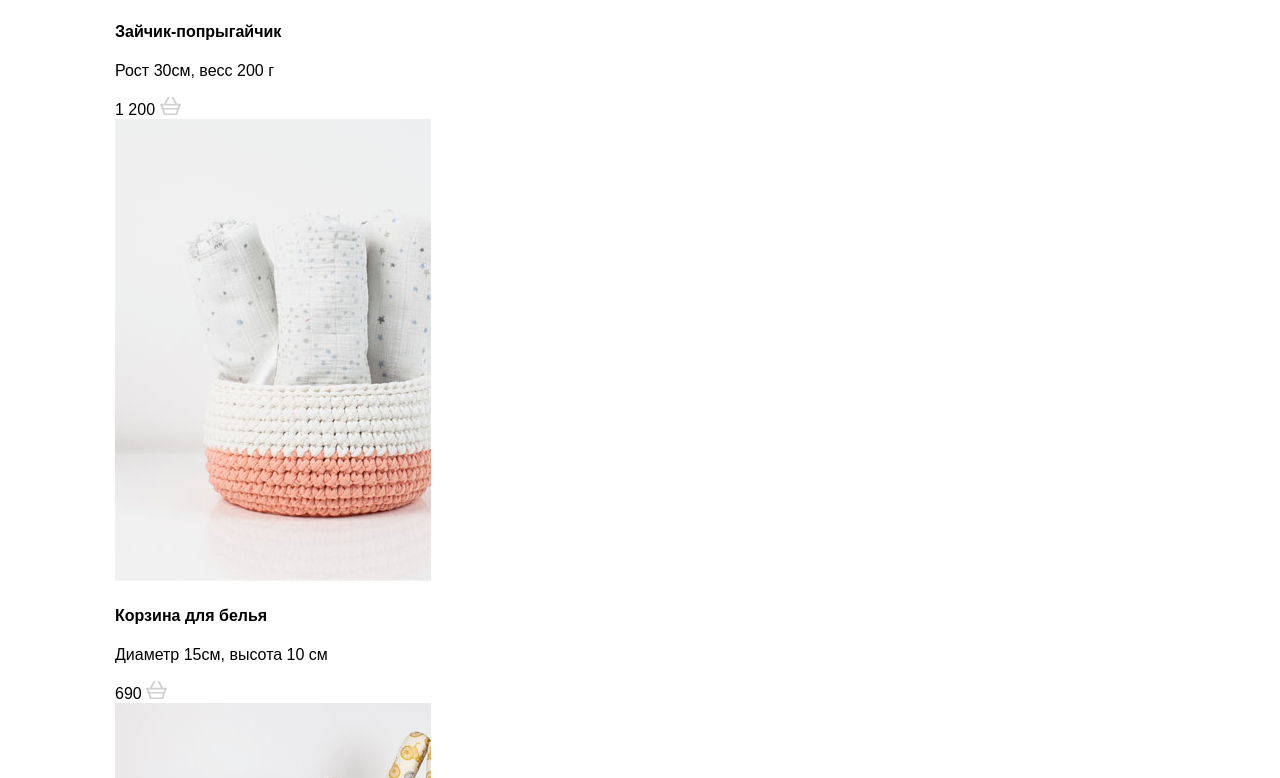
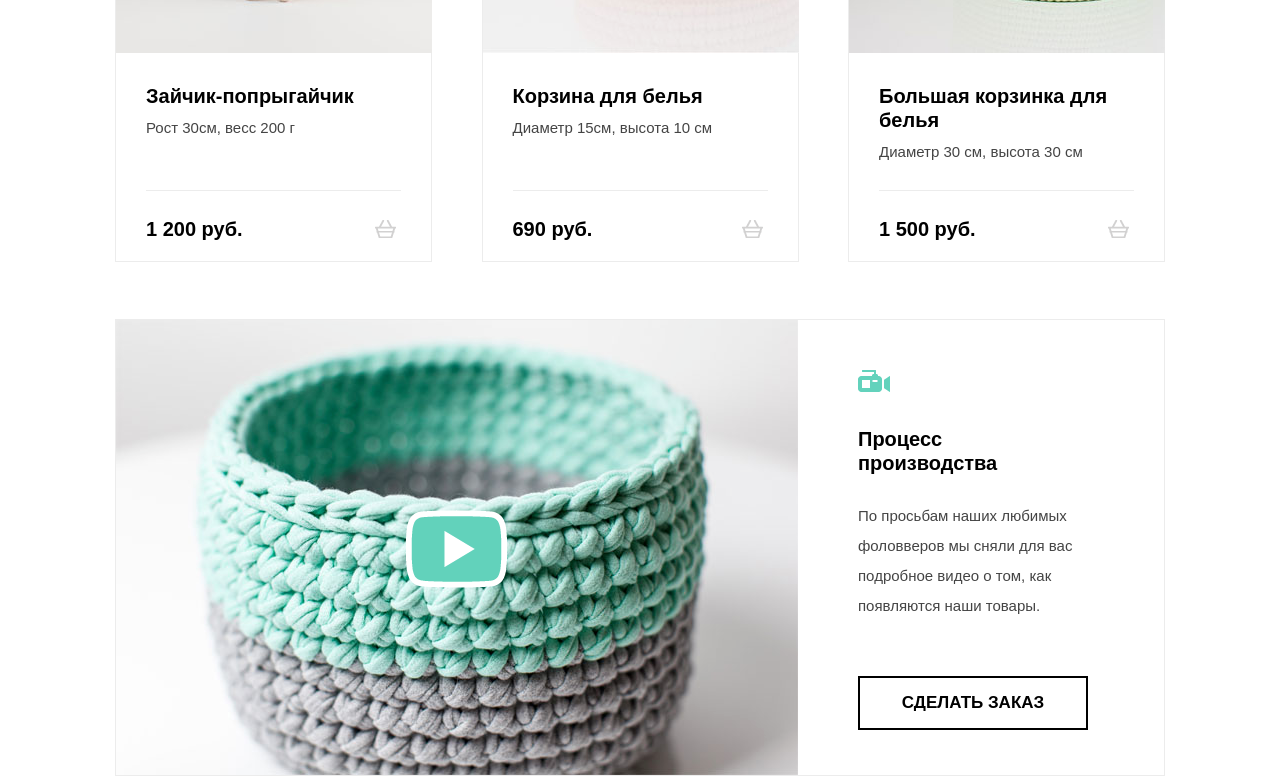
Before and after one commit to AdelRomeo/Mishka, a plain HTML site: page catalog.html in a window 1280 px wide. Shown: the part 965-1743 px from the top of the page. Drawn offline with Linux system fonts and the light colour scheme.

Commit message:
ВерстÐка catalog.html

```diff
--- a/catalog.html
+++ b/catalog.html
@@ -32,42 +32,42 @@
     <div class="catalog-list">
         <section class="catalog-item">
             <img src="img/photo-1-desktop.png" alt="">
-            <div>
+            <div class="catalog-info">
                 <h4>Зайчик-попрыгайчик</h4>
                 <p>Рост 30см, весс 200 г</p>
             </div>
-            <div>
-                <span>1 200</span>
+            <div class="catalog-info catalog-coast">
+                <span>1 200 руб.</span>
                 <img src="img/cart.png" alt="">
             </div>
         </section>
         <section class="catalog-item">
             <img src="img/photo-2-desktop.png" alt="">
-            <div>
+            <div class="catalog-info">
                 <h4>Корзина для белья</h4>
                 <p>Диаметр 15см, высота 10 см</p>
             </div>
-            <div>
-                <span>690</span>
+            <div class="catalog-info catalog-coast">
+                <span>690 руб.</span>
                 <img src="img/cart.png" alt="">
             </div>
         </section>
         <section class="catalog-item">
             <img src="img/photo-3-desktop.png" alt="">
-            <div>
+            <div class="catalog-info">
                 <h4>Большая корзинка для белья</h4>
                 <p>Диаметр 30 см, высота 30 см</p>
             </div>
-            <div>
-                <span>1 500</span>
+            <div class="catalog-info catalog-coast">
+                <span>1 500 руб.</span>
                 <img src="img/cart.png" alt="">
             </div>
         </section>
     </div>
-    <article>
-        <img src="img/play.png" alt="">
+    <article class="catalog-video">
+        <img src="img/play.png" alt="" class="catalog-play">
         <img src="img/video-desktop.png" alt="">
-        <div>
+        <div class="catalog--info-video">
             <img src="img/video.png" alt="">
             <h4>Процесс производства</h4>
             <p>По просьбам наших любимых фоловверов мы сняли для вас подробное видео о том, как появляются наши
--- a/src/styles/catalogItems.scss
+++ b/src/styles/catalogItems.scss
@@ -0,0 +1,107 @@
+.catalog-list{
+  display: flex;
+  justify-content: space-between;
+  margin-top: 130px;
+}
+
+.catalog-item{
+  max-width: 315px;
+  height: 670px;
+  border: 1px solid #ECECEC;
+  position: relative;
+  &::before{
+    content: "";
+    width: 255px;
+    height: 1px;
+    background-color: #ECECEC;
+    position: absolute;
+    bottom: 70px;
+    left: 30px;
+  }
+}
+
+.catalog-info{
+  padding-left: 30px;
+  padding-right: 30px;
+  h4{
+    font-size: 20px;
+    line-height: 24px;
+    font-weight: bold;
+    font-family: $bolt-font;
+    margin-bottom: -10px;
+  }
+  p{
+    font-size: 15px;
+    line-height: 30px;
+    padding-bottom: 30px;
+    color: #444444;
+  }
+  span{
+    font-size: 20px;
+    line-height: 24px;
+    font-weight: bold;
+    font-family: $bolt-font;
+  }
+}
+
+.catalog-coast{
+  width: 250px;
+  display: flex;
+  justify-content: space-between;
+  align-items: center;
+  position: absolute;
+  bottom: 20px;
+}
+
+
+//----------------//
+//catalog-video//
+.catalog-video{
+  margin-top: 57px;
+  position: relative;
+  display: flex;
+  border: 1px solid #ECECEC;
+  -webkit-box-sizing: border-box;
+  -moz-box-sizing: border-box;
+  box-sizing: border-box;
+}
+
+.catalog-play{
+  position: absolute;
+  left: 290px;
+  top: 190px;
+}
+
+.catalog--info-video{
+  position: relative;
+  padding-left: 60px;
+  padding-top: 80px;
+  img{
+    position: absolute;
+    top: 50px;
+  }
+  h4{
+    font-size: 20px;
+    line-height: 24px;
+    font-weight: bold;
+    font-family: $bolt-font;
+    width: 150px;
+  }
+  p{
+    font-size: 15px;
+    line-height: 30px;
+    color: #444444;
+    width: 230px;
+  }
+  button{
+    width: 230px;
+    margin-top: 40px;
+    background-color: white;
+    border: 2px solid black;
+    padding: 15px 0px;
+    font-size: 17px;
+    line-height: 20px;
+    font-weight: bold;
+    cursor: pointer;
+  }
+}
```
Also changed, not shown: css/styles/style.css, 1 other file.
